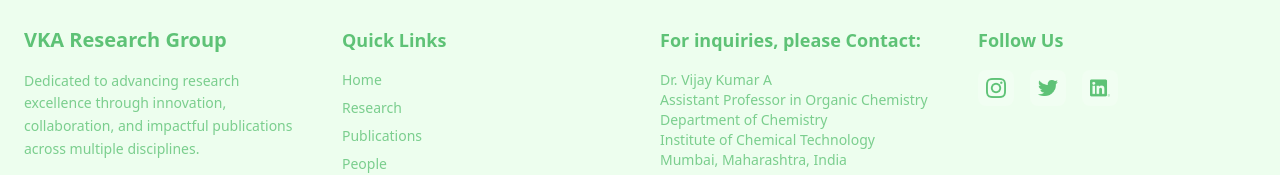
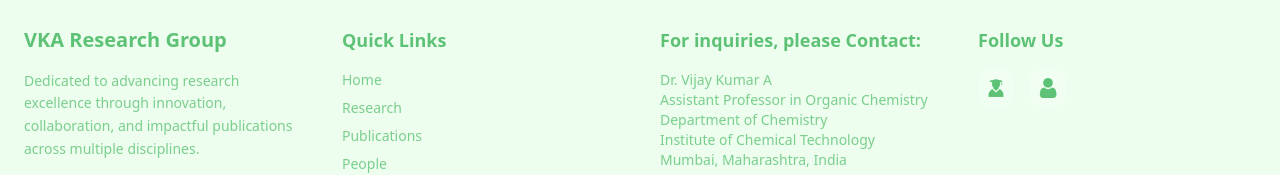
Before and after one commit to Ni1662/college-publications, a Next.js app: page / in a window 1280 px wide. Shown: the part 1404-1579 px from the top of the page. Built offline with nearby package versions, Linux system fonts and the light colour scheme.

Commit message:
footer follow us chnage

```diff
--- a/components/Footer.tsx
+++ b/components/Footer.tsx
@@ -7,9 +7,7 @@
       <div className="max-w-7xl mx-auto px-6 py-14 grid md:grid-cols-4 gap-10">
         {/* About */}
         <div>
-          <h2 className="text-xl font-semibold mb-4">
-            VKA Research Group
-          </h2>
+          <h2 className="text-xl font-semibold mb-4">VKA Research Group</h2>
           <p className="text-sm text-brand-primary/80 leading-relaxed">
             Dedicated to advancing research excellence through innovation,
             collaboration, and impactful publications across multiple
@@ -79,32 +77,21 @@
           <h3 className="text-lg font-semibold mb-4">Follow Us</h3>
           <div className="flex gap-4">
             <a
-              href="#"
+              href="https://scholar.google.com/citations?user=YJlMWZIAAAAJ&hl=en"
               className="bg-white/20 p-2 rounded-lg hover:bg-brand-light hover:text-brand-primary transition"
             >
               <Image
-                src="/instagram.png"
-                alt="Instagram"
+                src="/scholar.png"
+                alt="Google Scholar"
                 width={20}
                 height={20}
               />
             </a>
             <a
-              href="#"
+              href="https://www.ictmumbai.edu.in/emp_profiledetail.aspx?nDeptID=cea"
               className="bg-white/20 p-2 rounded-lg hover:bg-brand-light hover:text-brand-primary transition"
             >
-              <Image src="/twitter.png" alt="Twitter" width={20} height={20} />
-            </a>
-            <a
-              href="#"
-              className="bg-white/20 p-2 rounded-lg hover:bg-brand-light hover:text-brand-primary transition"
-            >
-              <Image
-                src="/linkedin.png"
-                alt="LinkedIn"
-                width={20}
-                height={20}
-              />
+              <Image src="/user.png" alt="profile" width={20} height={20} />
             </a>
           </div>
         </div>
```
Also changed, not shown: public/scholar.png (added), public/user.png (added).
